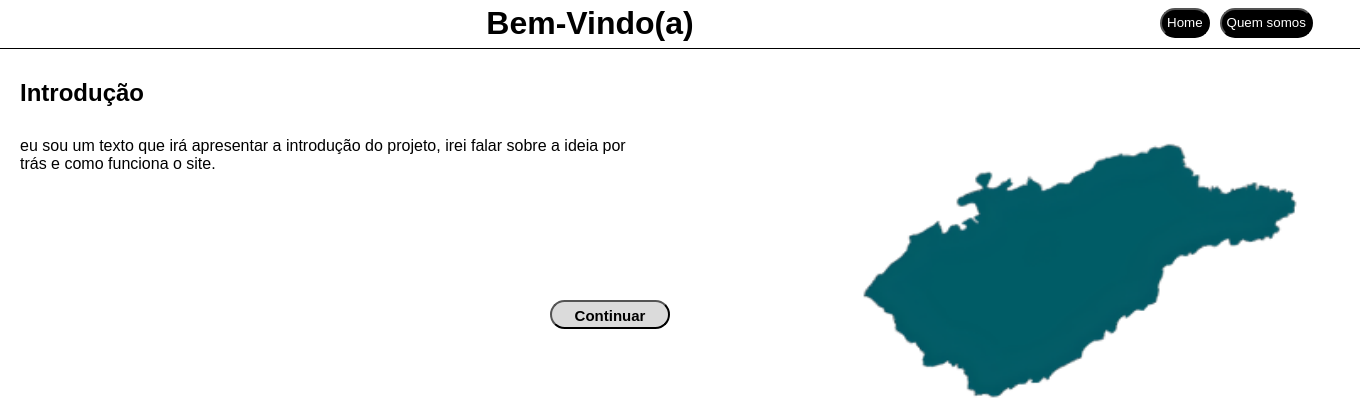
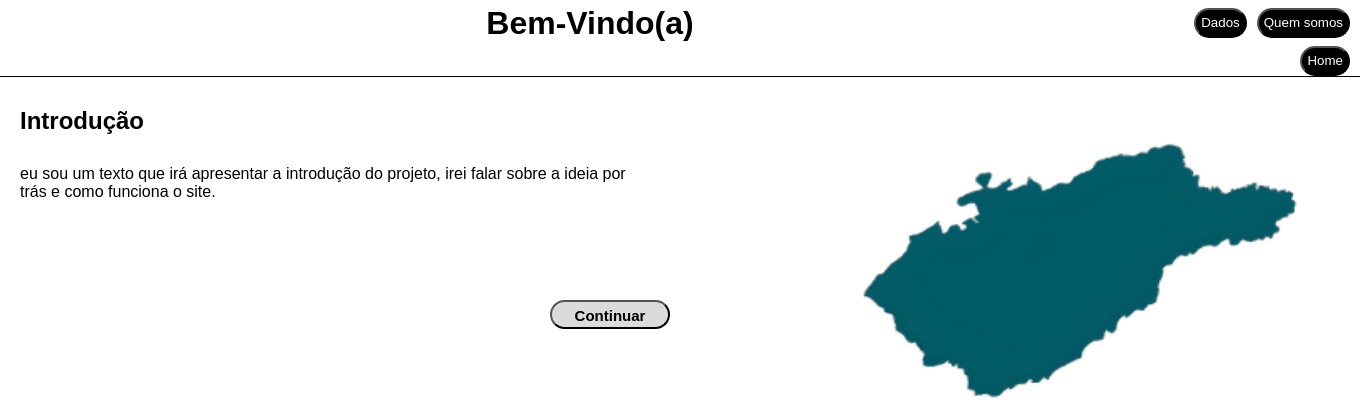
Before and after one commit to Grupo-Syntax-Squad/API, a Flask app: page / in a window 1360 px wide. Shown: the part 100-509 px from the top of the page. Run offline with Flask 2, Linux system fonts and the light colour scheme.

Commit message:
adicao de botao dados a todas telas

```diff
--- a/src/templates/acessomunicipio.html
+++ b/src/templates/acessomunicipio.html
@@ -7,6 +7,7 @@
 {% block botoes %}
 <div class="botao">
     <button><a href='quemsomos.html'>Quem somos</a></button>
+    <button><a href='acessomunicipio.html'>Dados</a></button>
     <button><a href='index.html'>Home</a></button>
 </div>
 {% endblock %}
--- a/src/templates/index.html
+++ b/src/templates/index.html
@@ -7,6 +7,7 @@
     {% block botoes %}
     <div class="botao">
         <button><a href='quemsomos.html'>Quem somos</a></button>
+        <button><a href='acessomunicipio.html'>Dados</a></button>
         <button><a href='index.html'>Home</a></button>
     </div>
     {% endblock %}
--- a/src/templates/quemsomos.html
+++ b/src/templates/quemsomos.html
@@ -7,6 +7,7 @@
 {% block botoes %}
 <div class="botao">
     <button><a href='#'>Quem somos</a></button>
+    <button><a href='acessomunicipio.html'>Dados</a></button>
     <button><a href='index.html'>Home</a></button>
 </div>
 {% endblock %}
```
